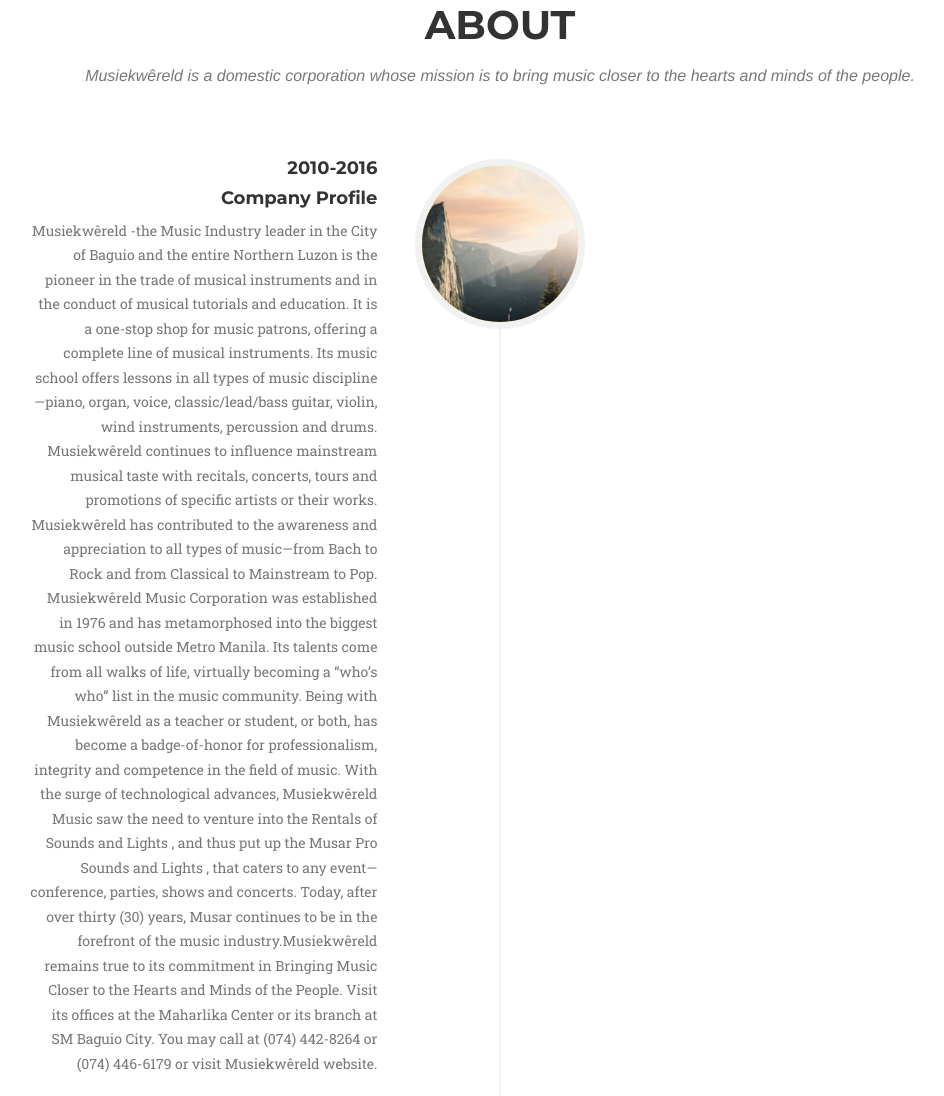
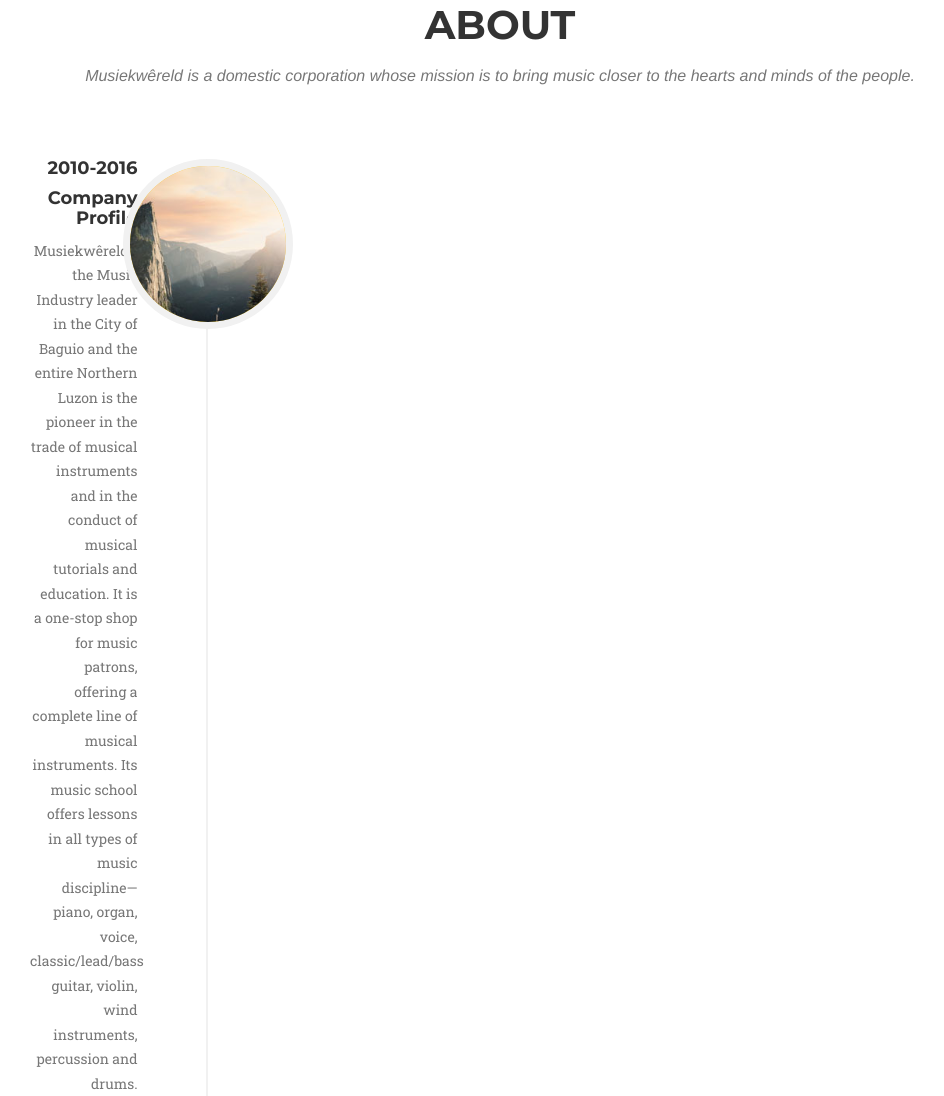
Before and after one commit to mhackie0924/Jackie.github.io, a website: page index.html in a window 1280 px wide. Shown: the part 1656-2752 px from the top of the page, without its empty margins (140-1084 px from the left). Drawn offline with nearby package versions, Linux system fonts and the light colour scheme; a web font is replaced by a local one.

Commit message:
Update index.html

```diff
--- a/index.html
+++ b/index.html
@@ -229,7 +229,33 @@
 
             </div>
             <div class="row">
-                <div class="col-lg-12">
+                <div class="col-lg-6">
+                    <ul class="timeline">
+                        <li>
+                            <div class="timeline-image">
+                                <img class="img-circle img-responsive" src="img/about/1.jpg" alt="">
+                            </div>
+                            <div class="timeline-panel">
+                                <div class="timeline-heading">
+                                    <h4>2010-2016</h4>
+                                    <h4 class="subheading">Company Profile</h4>
+                                </div>
+                                <div class="timeline-body">
+                                    <p class="text-muted">Musiekwêreld -the Music Industry leader in the City of Baguio and the entire Northern Luzon is the pioneer in the trade of musical instruments and in the conduct of musical tutorials and education. It is a one-stop shop for music patrons, offering a complete line of musical instruments. Its music school offers lessons in all types of music discipline—piano, organ, voice, classic/lead/bass guitar, violin, wind instruments, percussion and drums.
+
+Musiekwêreld continues to influence mainstream musical taste with recitals, concerts, tours and promotions of specific artists or their works. Musiekwêreld has contributed to the awareness and appreciation to all types of music—from Bach to Rock and from Classical to Mainstream to Pop.
+
+Musiekwêreld Music Corporation was established in 1976 and has metamorphosed into the biggest music school outside Metro Manila. Its talents come from all walks of life, virtually becoming a “who’s who” list in the music community. Being with Musiekwêreld as a teacher or student, or both, has become a badge-of-honor for professionalism, integrity and competence in the field of music. With the surge of technological advances, Musiekwêreld Music saw the need to venture into the Rentals of Sounds and Lights , and thus put up the Musar Pro Sounds and Lights , that caters to any event— conference, parties, shows and concerts.
+
+Today, after over thirty (30) years, Musar continues to be in the forefront of the music industry.Musiekwêreld remains true to its commitment in Bringing Music Closer to the Hearts and Minds of the People. Visit its offices at the Maharlika Center or its branch at SM Baguio City. You may call at (074) 442-8264 or (074) 446-6179 or visit Musiekwêreld website.</p>
+                                </div>
+                            </div>
+                        </li>
+                    </ul>
+                </div>
+            </div>
+            <div class="row">
+                <div class="col-lg-6">
                     <ul class="timeline">
                         <li>
                             <div class="timeline-image">
```
